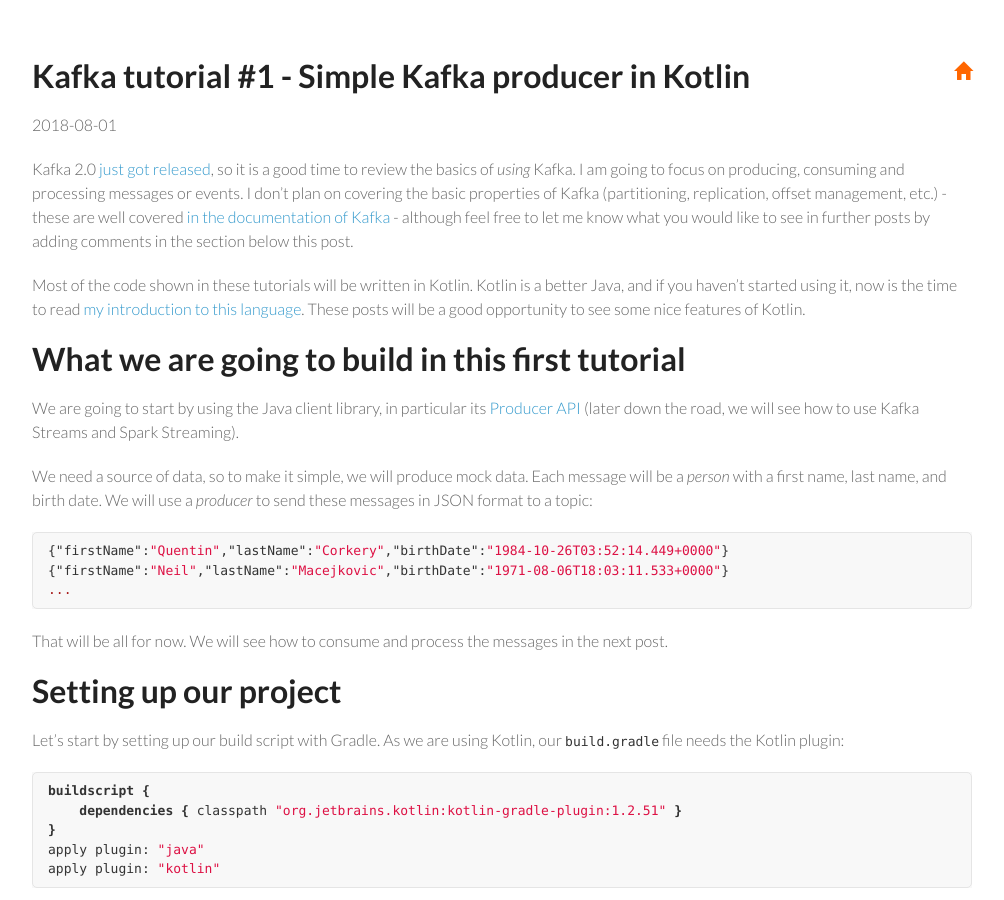
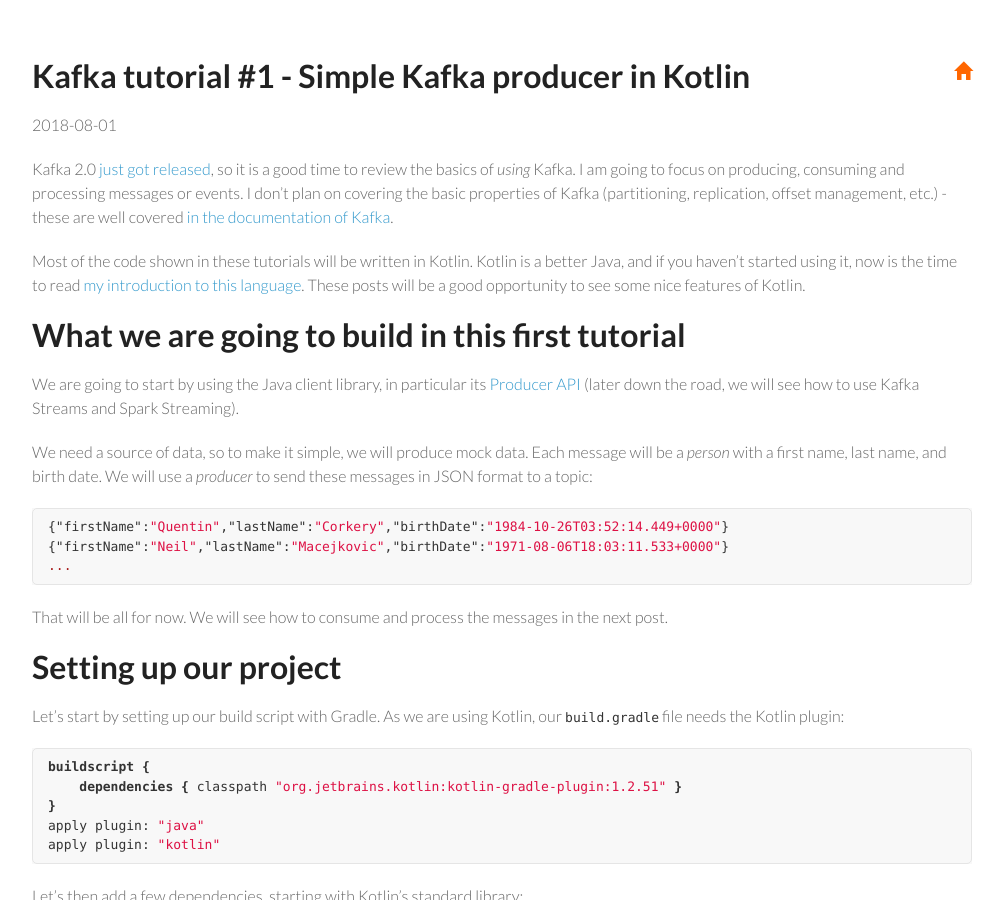
Before and after one commit to aseigneurin/aseigneurin.github.io, a Jekyll site: the page built from _posts/2018-08-01-kafka-tutorial-1-simple-producer-in-kotlin.md, in a window 1280 px wide and 900 px high. Shown: the whole window, without its empty margins (138-1142 px from the left). Built offline with Jekyll 4.4.1, drawn with Linux system fonts in a browser that asks for light colours; nearby versions of some CDN libraries; some of the changed text lies outside the part shown.

Commit message:
minor fixes

```diff
--- a/_posts/2018-08-01-kafka-tutorial-1-simple-producer-in-kotlin.md
+++ b/_posts/2018-08-01-kafka-tutorial-1-simple-producer-in-kotlin.md
@@ -6,7 +6,7 @@
 language: EN
 ---
 
-Kafka 2.0 [just got released](http://kafka.apache.org/downloads#2.0.0), so it is a good time to review the basics of _using_ Kafka. I am going to focus on producing, consuming and processing messages or events. I don't plan on covering the basic properties of Kafka (partitioning, replication, offset management, etc.) - these are well covered [in the documentation of Kafka](https://kafka.apache.org/documentation/) - although feel free to let me know what you would like to see in further posts by adding comments in the section below this post.
+Kafka 2.0 [just got released](http://kafka.apache.org/downloads#2.0.0), so it is a good time to review the basics of _using_ Kafka. I am going to focus on producing, consuming and processing messages or events. I don't plan on covering the basic properties of Kafka (partitioning, replication, offset management, etc.) - these are well covered [in the documentation of Kafka](https://kafka.apache.org/documentation/).
 
 Most of the code shown in these tutorials will be written in Kotlin. Kotlin is a better Java, and if you haven't started using it, now is the time to read [my introduction to this language](https://blog.ippon.tech/my-journey-with-kotlin-part-1-how-i-came-to-dislike-java/). These posts will be a good opportunity to see some nice features of Kotlin.
 
@@ -180,5 +180,3 @@
 One thing to keep in mind, when producing data, is what **write guarantee** you want to achieve. Are you ready to lose data in the case of a network or broker failure? There is usually a trade-off to be made between your availability to produce, the latency when producing, and the guarantee that your messages will be safely written. In the example above, we only have one broker, the producer has a default value of `acks=1`, and we are waiting for the broker's acknowledgment (call to `future.get()`). This means that we have a guarantee that a message will be persisted (although not flushed to disk) before we can produce another message: we will not loose messages but our latency is higher than in a "fire and forget" case.
 
 The code of these tutorials can be found [here](https://github.com/aseigneurin/kafka-tutorials).
-
-Feel free to ask questions in the comments section below!
```
